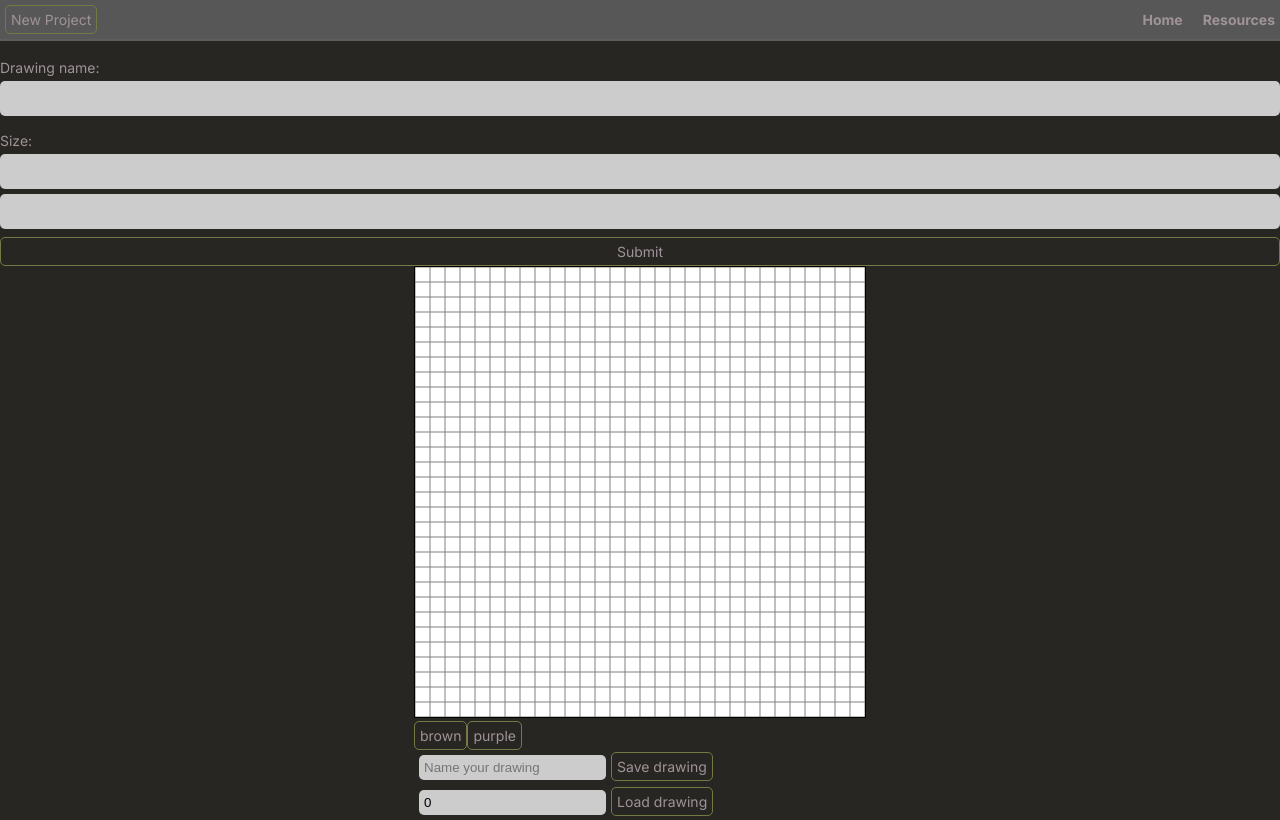
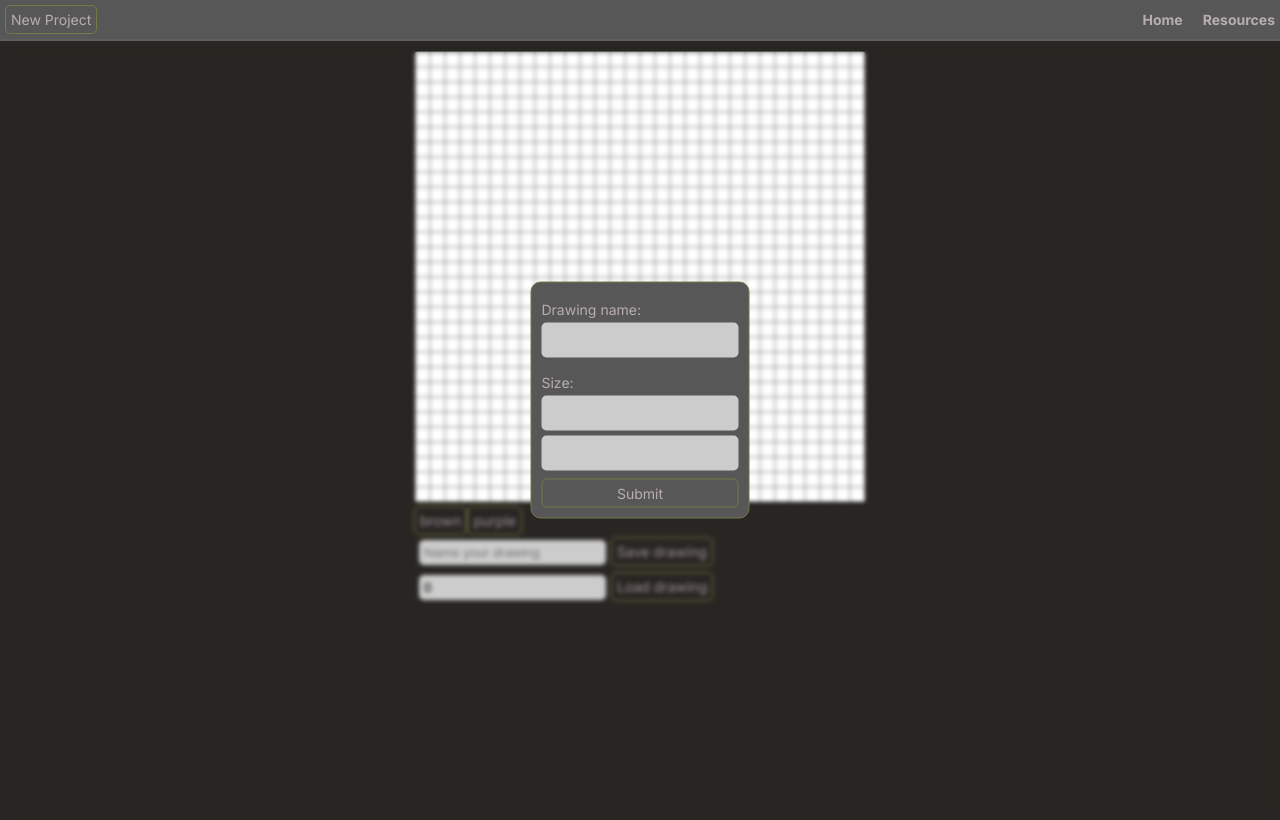
Before and after one commit to Wadowski-Grzegorz/Pixeliz, a React (Vite) app in the folder frontend/: page / in a window 1280 px wide. Both pictures are taken after a click on the button "New Project". Built offline with nearby package versions, Linux system fonts and the light colour scheme.

Commit message:
style(api): Popup window is now popup window

```diff
--- a/frontend/src/components/Navbar.tsx
+++ b/frontend/src/components/Navbar.tsx
@@ -23,8 +23,19 @@ function Navbar(){
                     <Link to="/Resources">Resources</Link>
                 </div>
             </nav>
+
             <div>
-                {formSeen ? <PixelCreateForm togglePop={togglePop}/> : null}
+                {
+                    formSeen &&
+                    (
+                        <>
+                            <div className="popup-back"/>
+                            <div className="popup">
+                                <PixelCreateForm togglePop={togglePop}/>
+                            </div>
+                        </>
+                    )
+                }
             </div>
         </>
     );
--- a/frontend/src/index.css
+++ b/frontend/src/index.css
@@ -69,6 +69,7 @@ input{
     border-bottom: 2px solid #5E5E5E;
     padding: 5px;
     margin: 0 0 10px 0;
+    color: #b8adb2;
 }
 
 .navbar div{
@@ -79,9 +80,13 @@ input{
 }
 
 .navbar a{
-    color: #9F9399;
+    color: inherit;
     text-decoration: none;
     font-weight: bold;
+}
+
+.navbar button{
+    color: inherit;
 }
 
 .resources{
@@ -130,3 +135,26 @@ input{
     flex-direction: row;
     gap: 10px;
 }
+
+.popup-back{
+    position: fixed;
+    width: 100vw;
+    height: 100vh;
+    backdrop-filter: blur(2px);
+}
+
+.popup{
+    position: absolute;
+    top: 50%;
+    left: 50%;
+    background-color: #575757;
+    border: 1px solid #767944;
+    border-radius: 10px;
+    padding: 10px;
+    transform: translate(-50%, -50%);
+    color: #b8adb2;
+}
+
+.popup button{
+    color: #b8adb2;
+}
```
